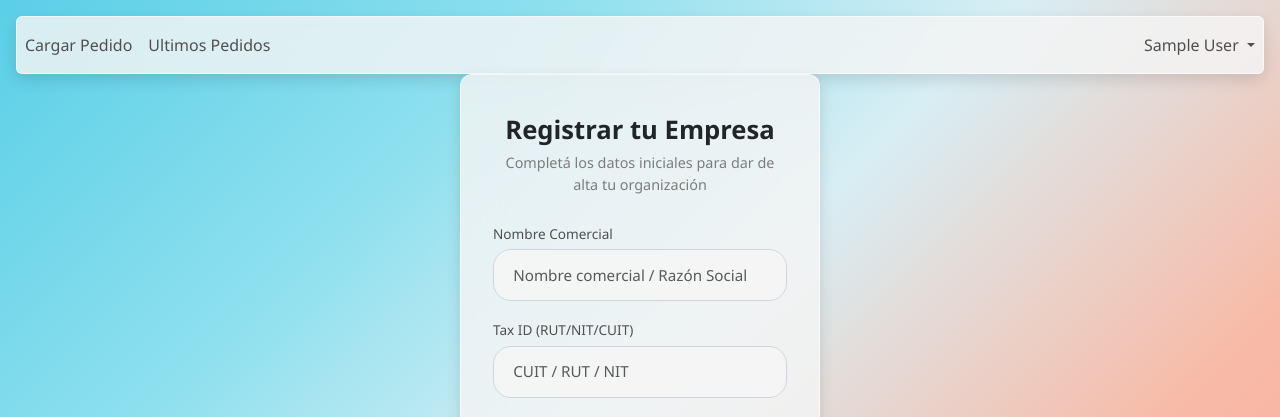
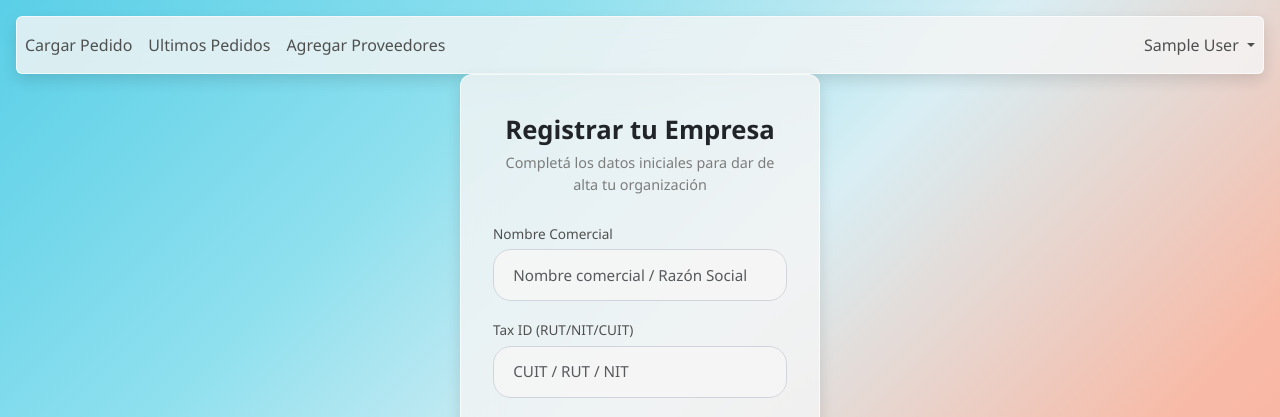
Before and after one commit to d75324/stockv, a Django app: page /company/register/ in a window 1280 px wide. Shown: the top 417 px of the page. Run offline with Django 5.2, Linux system fonts and the light colour scheme; the visitor is signed in with stand-in values (Sample User, id 1).

Commit message:
agregar botón para nuevos proveedores

```diff
--- a/templates/navbar.html
+++ b/templates/navbar.html
@@ -10,10 +10,14 @@
                 Cargar Pedido
             </a>
         </li>
-
         <li class="nav-item">
             <a class="nav-link" href="#">
                 Ultimos Pedidos
+            </a>
+        </li>
+        <li class="nav-item">
+            <a class="nav-link" href="{% url 'provider_add' %}">
+                Agregar Proveedores
             </a>
         </li>
     </ul>
```
